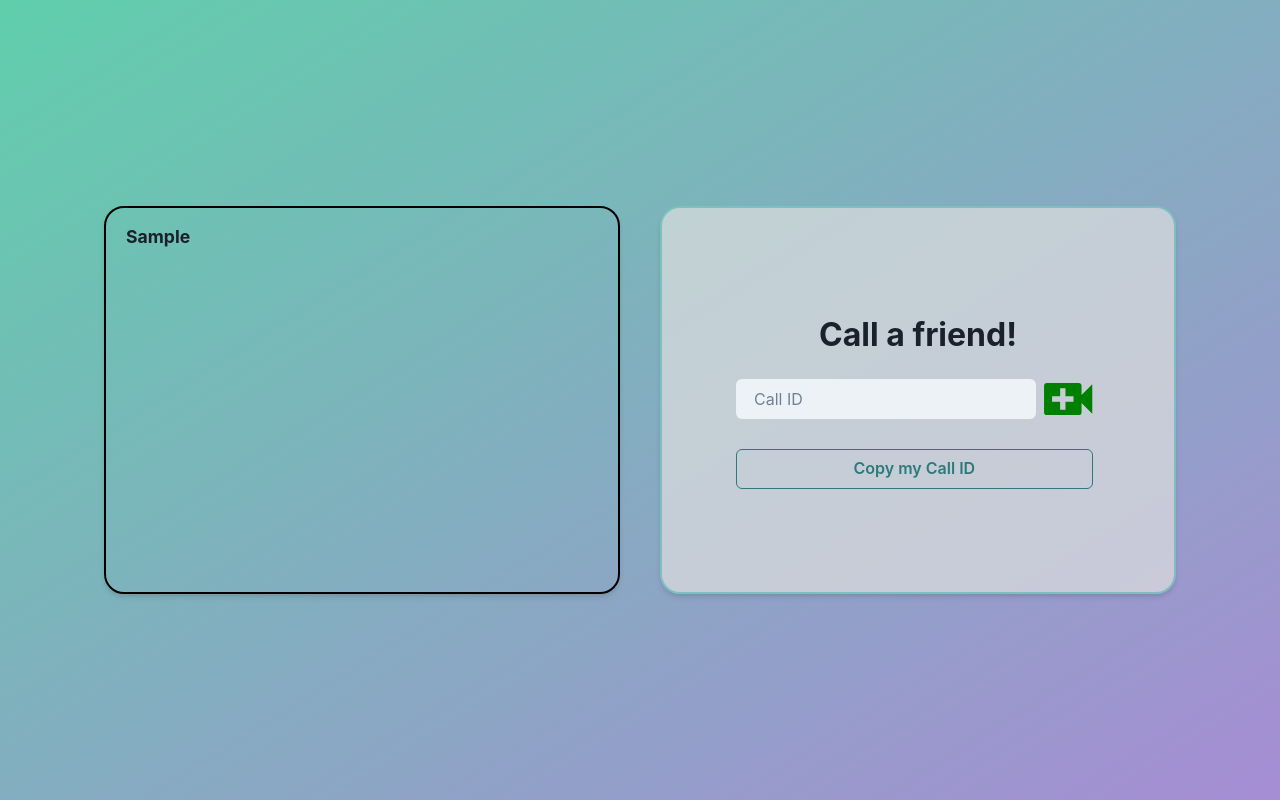
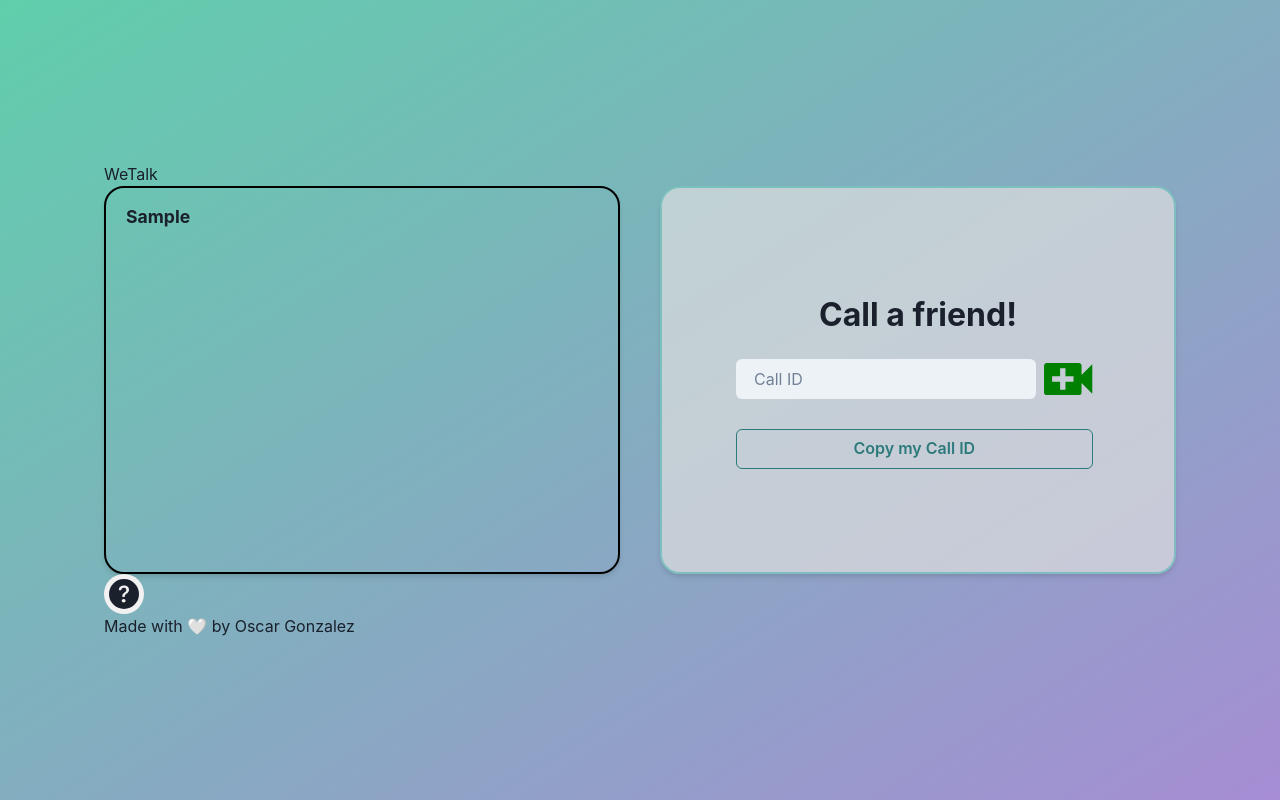
Before and after one commit to oscargonzalezdev/video-call-app, a React (Create React App) app: page / in a window 1280 px wide. Both pictures are taken after typing "Sample" into the empty fields and a click on the button "Start". Built offline with nearby package versions, Linux system fonts and the light colour scheme; no server answers; a web font is replaced by a local one.

Commit message:
feat(layout): add Layout component to render drawer, logo and footer

```diff
--- a/src/App.js
+++ b/src/App.js
@@ -4,9 +4,7 @@ function App() {
 
   return (
     <div>
-      <main >
         <Access />
-      </main>
     </div>
   );
 }
--- /dev/null
+++ b/src/components/Layout.js
@@ -0,0 +1,75 @@
+import { IconButton, Link, useDisclosure } from '@chakra-ui/react'
+import { useContext, useRef } from 'react'
+import { BsFillQuestionCircleFill, BsPersonCircle } from 'react-icons/bs'
+import { IoIosArrowDropleftCircle } from 'react-icons/io'
+import { AiFillGithub } from 'react-icons/ai'
+import { SiBuymeacoffee } from 'react-icons/si'
+import {
+  Drawer,
+  DrawerBody,
+  DrawerOverlay,
+  DrawerContent,
+} from '@chakra-ui/react'
+import { SocketContext } from '../Context'
+
+function Layout({ children }) {
+  const { isLogged } = useContext(SocketContext)
+  const { isOpen, onOpen, onClose } = useDisclosure()
+  const btnRef = useRef()
+
+
+  return (
+    <div className='container'>
+      {isLogged && (
+        <div className='logo'>
+          <span>We</span>
+          <span>Talk</span>
+        </div>
+      )}
+      <main>{children}</main>
+      <section className='modal'>
+        <IconButton className='button-open' zIndex={1} borderRadius='50%' width='fit-content' bg='#f1f1f1' ref={btnRef} onClick={onOpen} icon={<BsFillQuestionCircleFill size='30px' />} />
+        <Drawer
+          isOpen={isOpen}
+          placement='left'
+          onClose={onClose}
+          finalFocusRef={btnRef}
+          size='xs'
+        >
+          <DrawerOverlay />
+          <DrawerContent bg='#f1f1f1'>
+            <IconButton className='button-close' zIndex='1' borderRadius='50%' width='fit-content' bg='#f1f1f1' ref={btnRef} onClick={onClose} icon={<IoIosArrowDropleftCircle size='35px' />} />
+            <div className='bg-button-close'/>
+            <DrawerBody marginTop='-30px' padding='20px'>
+              <div className='info'>
+                <h2>What is WeTalk?</h2>
+                <br />
+                <p><strong>WeTalk</strong> is a video call web application based on <strong>WebRTC</strong> and <strong>Socket.io</strong>, these technologies allow us to send and receive data in real-time through our web browser.</p>
+                <br />
+                <h2>How can I make a Video Call?</h2>
+                <br />
+                <p>That is very easy. First, you need the <strong>Call ID</strong> of your friend. Then paste it in the corresponding input and click the video call icon and Voila!</p>
+                <br />
+                <h2>How can I collaborate?</h2>
+                <br />
+                <p>This is an <strong>open-source</strong> project and you can find more information, and collaborate o support the project on the following platforms:</p>
+                <br />
+                <div className='button-links'>
+                <Link href='https://github.com/oscargonzalezdev/video-call-app' isExternal><AiFillGithub size='20px'/>&nbsp;GitHub</Link>
+                <Link href='https://www.oscargonzalez.dev' isExternal><BsPersonCircle size='20px'/>&nbsp;Author</Link>
+                <Link className='button-link' href='https://www.buymeacoffee.com/oscardev' isExternal><SiBuymeacoffee size='20px'/>Support</Link>
+                </div>
+              </div>
+            </DrawerBody>
+          </DrawerContent>
+        </Drawer>
+      </section>
+      <div className='bg-button' />
+      <footer className='footer'>
+        <p>Made with 🤍 by <a href="http://oscargonzalez.dev" target="_blank" rel="noopener noreferrer">Oscar Gonzalez</a></p>
+      </footer>
+    </div>
+  )
+}
+
+export default Layout
--- a/src/index.js
+++ b/src/index.js
@@ -4,13 +4,16 @@ import './styles/styles.css';
 import App from './App';
 import { ContextProvider } from './Context';
 import { ChakraProvider } from '@chakra-ui/react'
+import Layout from './components/Layout';
 
 const root = ReactDOM.createRoot(document.getElementById('root'));
 root.render(
   <React.StrictMode>
     <ChakraProvider>
       <ContextProvider>
-        <App />
+        <Layout>
+          <App />
+        </Layout>
       </ContextProvider>
     </ChakraProvider>
   </React.StrictMode>
```
